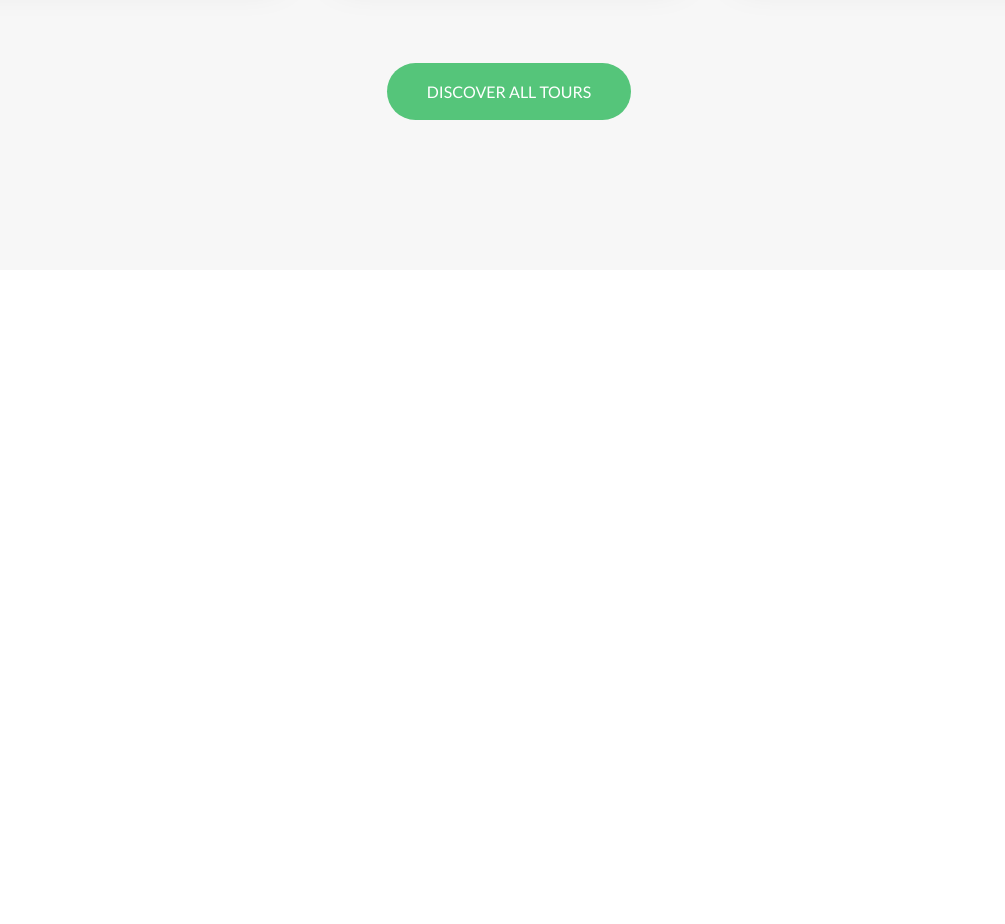
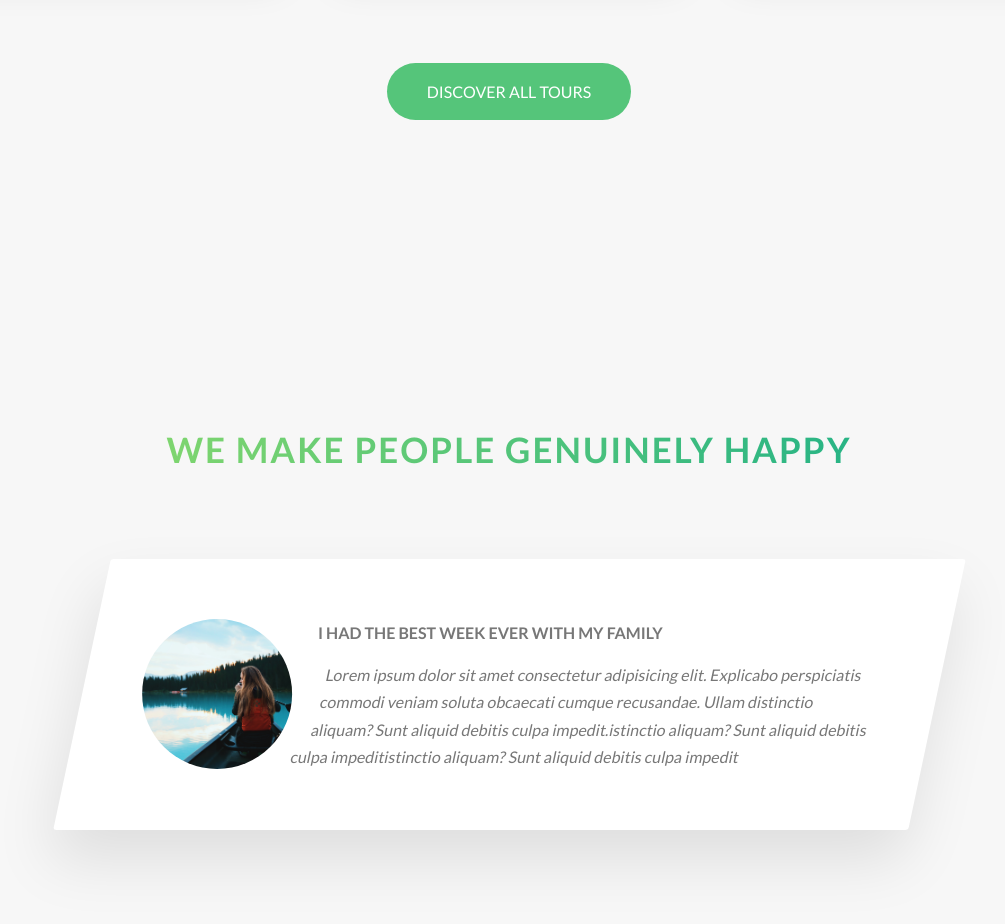
Before and after one commit to laiminhkiet7522/learn-html-css-advance, a website: page Natours/index.html in a window 1280 px wide. Shown: the part 3012-3936 px from the top of the page, without its empty margins (131-1136 px from the left). Before the commit the page ends 3312 px from the top, so only its background shows below. Drawn offline with Linux system fonts and the light colour scheme.

Commit message:
Section 5: Building the Stories Section - Part 1

```diff
--- a/Natours/index.html
+++ b/Natours/index.html
@@ -214,6 +214,27 @@
                 <a href="" class="btn btn--green">Discover all tours</a>
             </div>
         </section>
+        <section class="section-stories">
+            <div class="u-center-text u-margin-bottom-big">
+                <h2 class="heading-secondary">
+                    We make people genuinely happy
+                </h2>
+            </div>
+            <div class="row">
+                <div class="story">
+                    <figure class="story__shape">
+                        <img src="img/nat-8.jpg" alt="Person on a tour" class="story__image">
+                    </figure>
+                    <div class="story__text">
+                        <h3 class="heading-tertiary u-margin-bottom-small">I had the best week ever with my family</h3>
+                    </div>
+                    <p>Lorem ipsum dolor sit amet consectetur adipisicing elit. Explicabo perspiciatis commodi veniam
+                        soluta obcaecati cumque recusandae. Ullam distinctio aliquam? Sunt aliquid debitis culpa
+                        impedit.istinctio aliquam? Sunt aliquid debitis culpa impeditistinctio aliquam? Sunt aliquid
+                        debitis culpa impedit</p>
+                </div>
+            </div>
+        </section>
     </main>
     <!-- <section class="grid-test">
         <div class="row">
--- /dev/null
+++ b/Natours/sass/components/_story.scss
@@ -0,0 +1,30 @@
+.story {
+  width: 75%;
+  margin: 0 auto;
+  box-shadow: 0 3rem 6rem rgba($color-black, 0.1);
+  background-color: $color-white;
+  border-radius: 3px;
+  padding: 6rem;
+  padding-left: 9rem;
+  font-size: $default_font_size;
+  transform: skewX(-12deg);
+
+  &__shape {
+    width: 15rem;
+    height: 15rem;
+    float: left;
+    -webkit-shape-outside: circle(50% at 50% 50%);
+    shape-outside: circle(50% at 50% 50%);
+    -webkit-clip-path: circle(50% at 50% 50%);
+    clip-path: circle(50% at 50% 50%);
+    transform: translateX(-3rem) skewX(12deg);
+  }
+
+  &__image {
+    height: 100%;
+  }
+
+  &__text{
+    transform: skewX(12deg);
+  }
+}
--- a/Natours/sass/main.scss
+++ b/Natours/sass/main.scss
@@ -11,6 +11,7 @@
 @import "components/card";
 @import "components/composition";
 @import "components/feature_box";
+@import "components/story";
 
 @import "layout/grid";
 
--- a/Natours/sass/pages/_home.scss
+++ b/Natours/sass/pages/_home.scss
@@ -27,3 +27,8 @@
   padding: 25rem 0 15rem 0;
   margin-top: -10rem;
 }
+
+.section-stories {
+  padding: 15rem 0;
+  background-color: $color-grey-light-1;
+}
```
Also changed, not shown: Natours/css/style.css.
